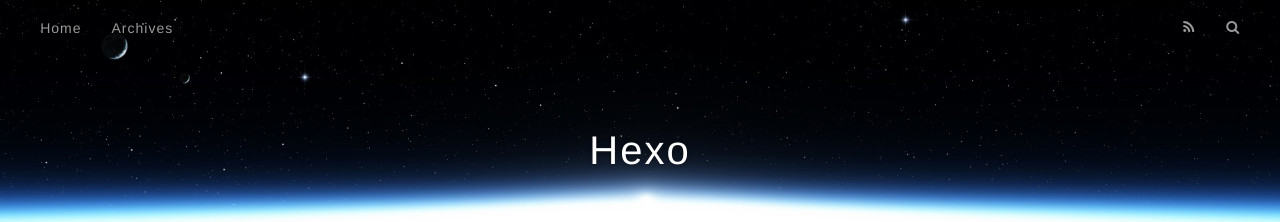
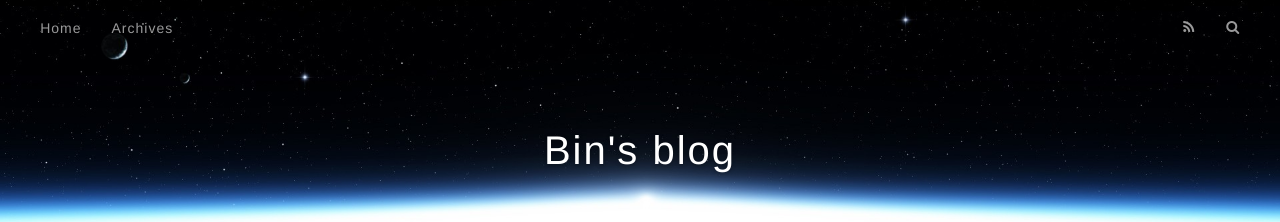
Before and after one commit to BinWayne/BinWayne.github.io, a plain HTML site: page index.html in a window 1280 px wide. Shown: the top 222 px of the page. Drawn offline with nearby package versions, Linux system fonts and the light colour scheme.

Commit message:
Site updated: 2015-10-23 09:18:43

```diff
--- a/index.html
+++ b/index.html
@@ -33,7 +33,7 @@
   <div id="header-outer" class="outer">
     <div id="header-title" class="inner">
       <h1 id="logo-wrap">
-        <a href="/" id="logo">Hexo</a>
+        <a href="/" id="logo">Bin's blog</a>
       </h1>
 
     </div>
```
